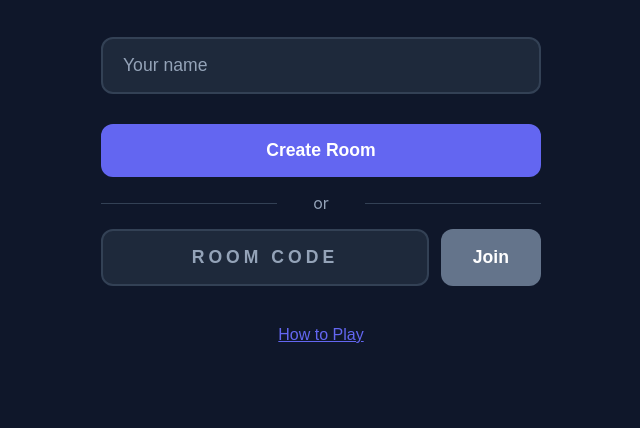
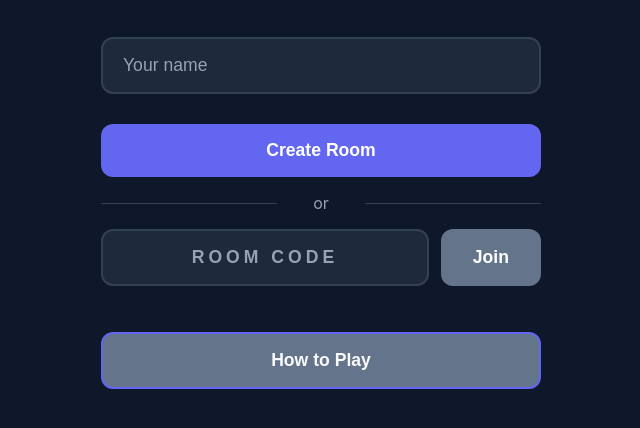
Before and after one commit to matteosamb/word-match-game, a website: page public/index.html in a window 1280 px wide. Shown: the part 120-548 px from the top of the page, without its empty margins (319-959 px from the left). Drawn offline with nearby package versions, Linux system fonts and the light colour scheme; no server answers.

Commit message:
Make How to Play button more visible

```diff
--- a/public/app.js
+++ b/public/app.js
@@ -35,7 +35,7 @@ const instructions = document.getElementById('instructions');
 
 howToPlayBtn.addEventListener('click', () => {
   instructions.classList.toggle('hidden');
-  howToPlayBtn.textContent = instructions.classList.contains('hidden') ? 'How to Play' : 'Hide Instructions';
+  howToPlayBtn.textContent = instructions.classList.contains('hidden') ? 'How to Play' : 'Hide';
 });
 const createBtn = document.getElementById('create-btn');
 const roomCodeInput = document.getElementById('room-code-input');
--- a/public/index.html
+++ b/public/index.html
@@ -28,7 +28,7 @@
 
       <p id="lobby-error" class="error"></p>
 
-      <button id="how-to-play-btn" class="btn-link">How to Play</button>
+      <button id="how-to-play-btn" class="btn secondary how-to-play">How to Play</button>
 
       <div id="instructions" class="instructions hidden">
         <h3>How to Play</h3>
--- a/public/style.css
+++ b/public/style.css
@@ -208,18 +208,17 @@ select {
   text-align: center;
 }
 
-.btn-link {
-  background: none;
-  border: none;
-  color: var(--primary);
-  font-size: 1rem;
-  cursor: pointer;
-  margin-top: 24px;
-  text-decoration: underline;
+.how-to-play {
+  margin-top: 30px;
+  width: 100%;
+  background: var(--bg-light);
+  border: 2px solid var(--primary);
+  color: var(--text);
 }
 
-.btn-link:hover {
-  color: var(--primary-dark);
+.how-to-play:hover {
+  background: var(--primary);
+  color: white;
 }
 
 .instructions {
```
